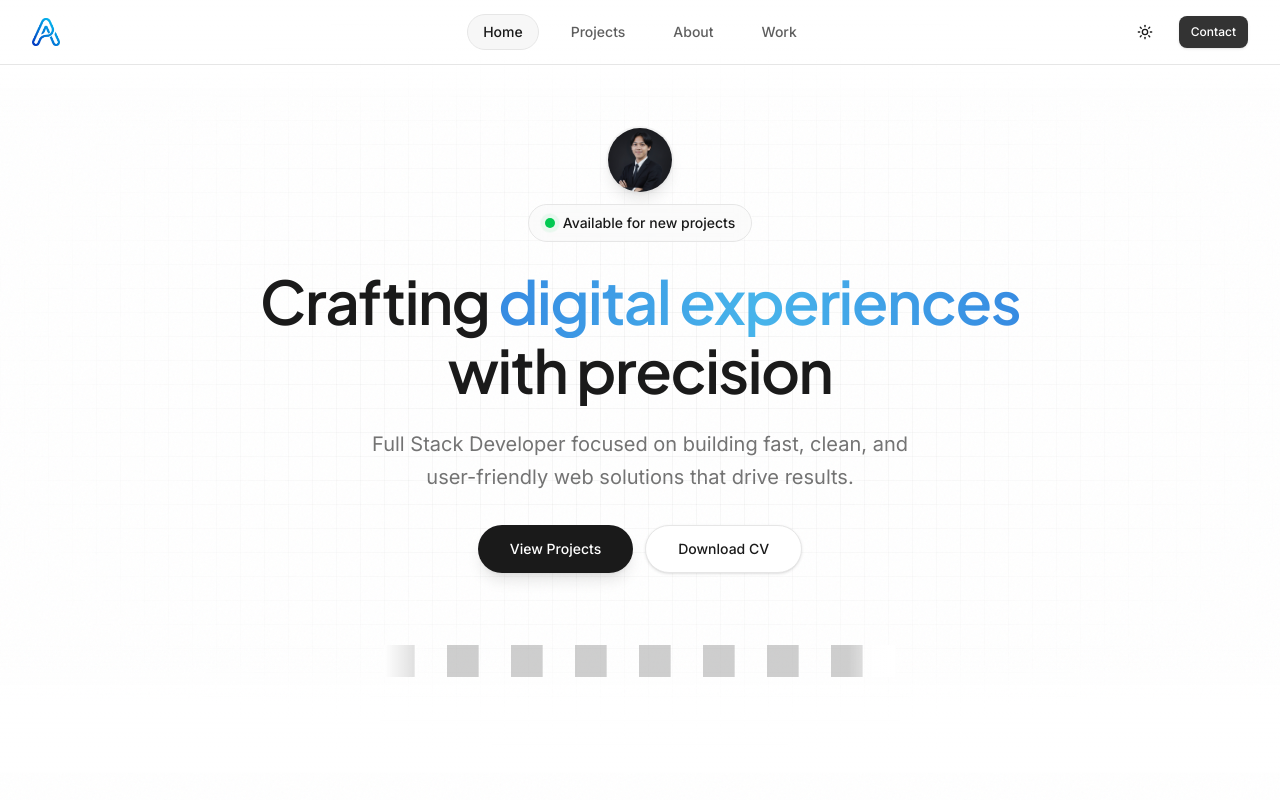
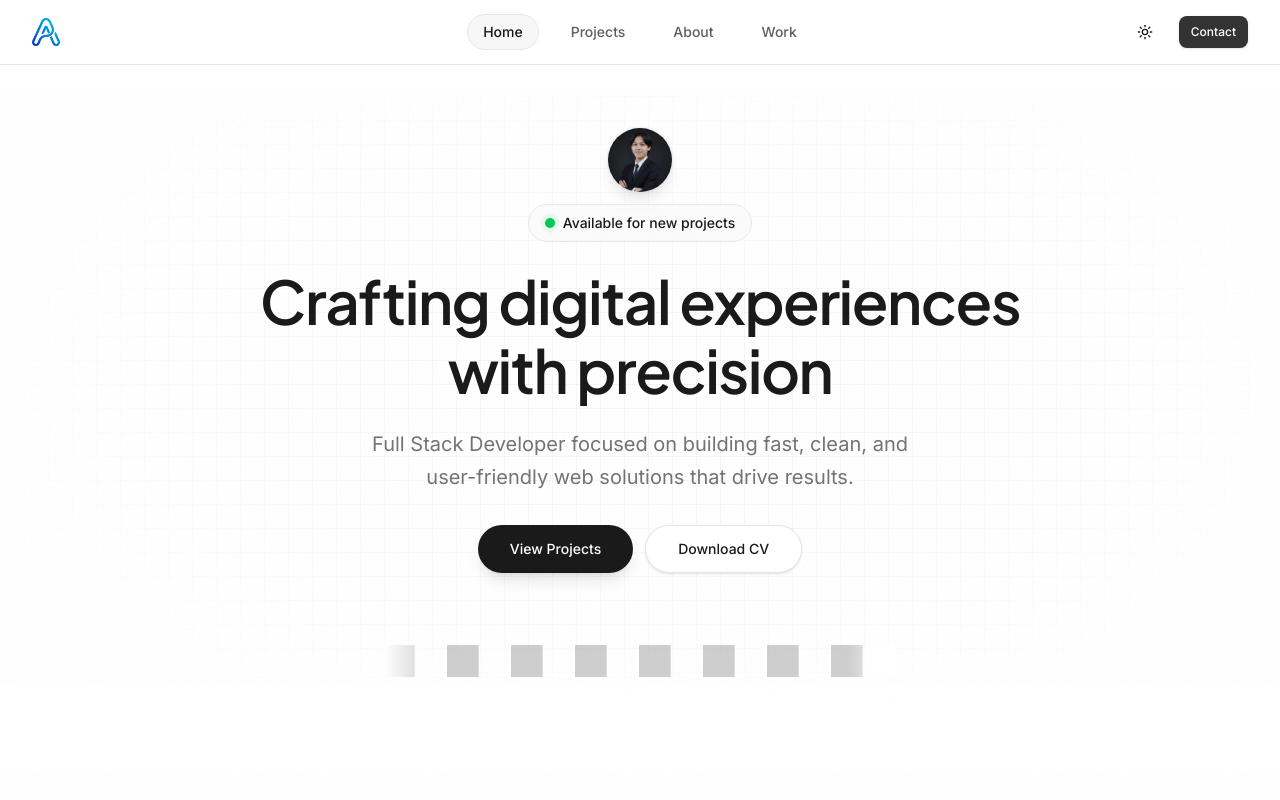
Before and after one commit to afif23170si-ui/afiframadhan.my.id, a Next.js app: page / in a window 1280 px wide. Shown: the top 800 px of the page. Built offline with nearby package versions, Linux system fonts and the light colour scheme; grey boxes are pictures that could not be loaded.

Commit message:
Animasi gradient pada teks "digital experiences" sudah dihilangkan

```diff
--- a/components/sections/hero.tsx
+++ b/components/sections/hero.tsx
@@ -68,7 +68,7 @@ export function Hero() {
             transition={{ delay: 0.3, duration: 0.6 }}
           >
             Crafting <br className="block sm:hidden" />
-            <span className="gradient-text">digital experiences</span>
+            digital experiences
             <br className="block" />
             with precision
           </motion.h1>
```
